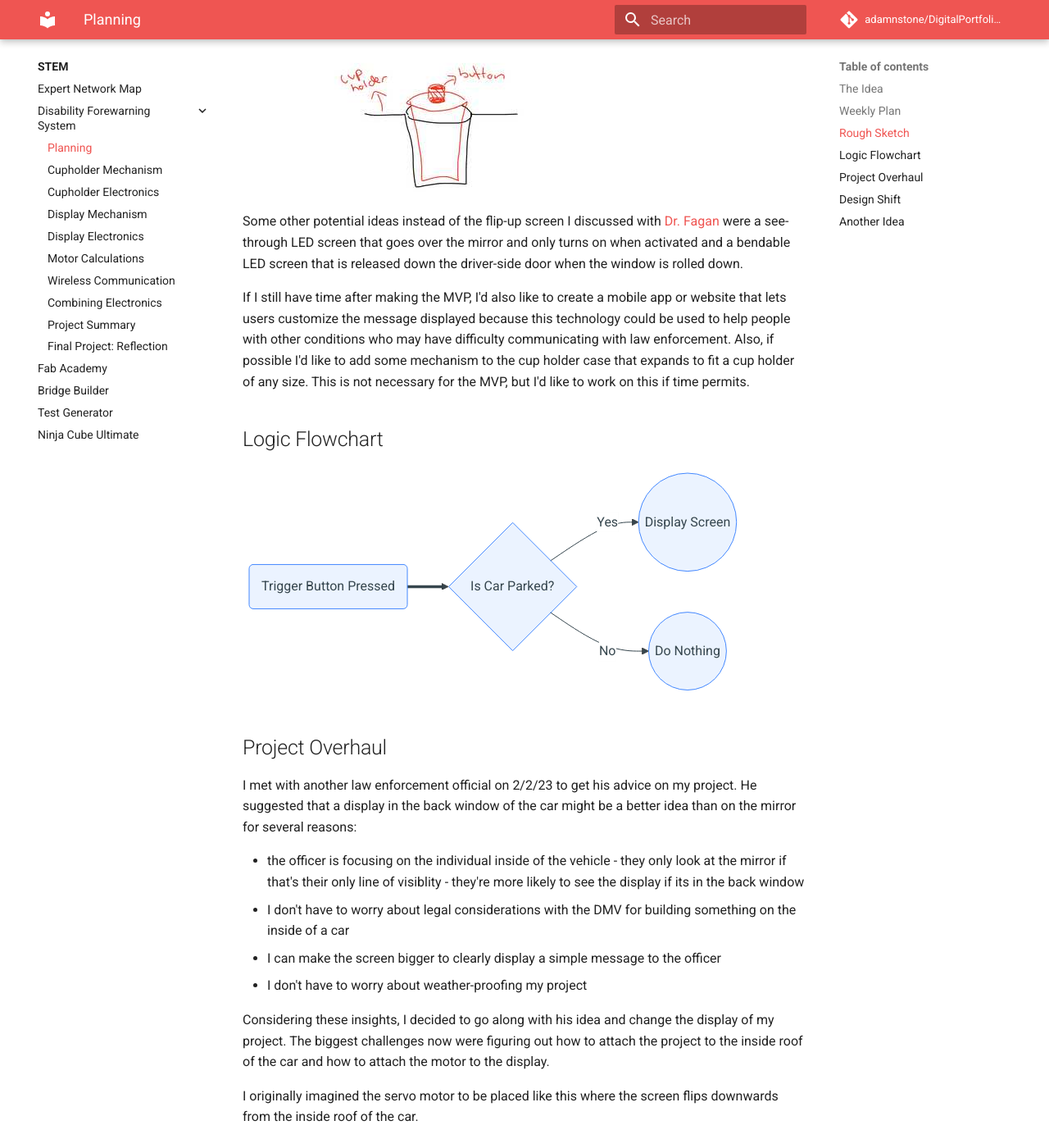
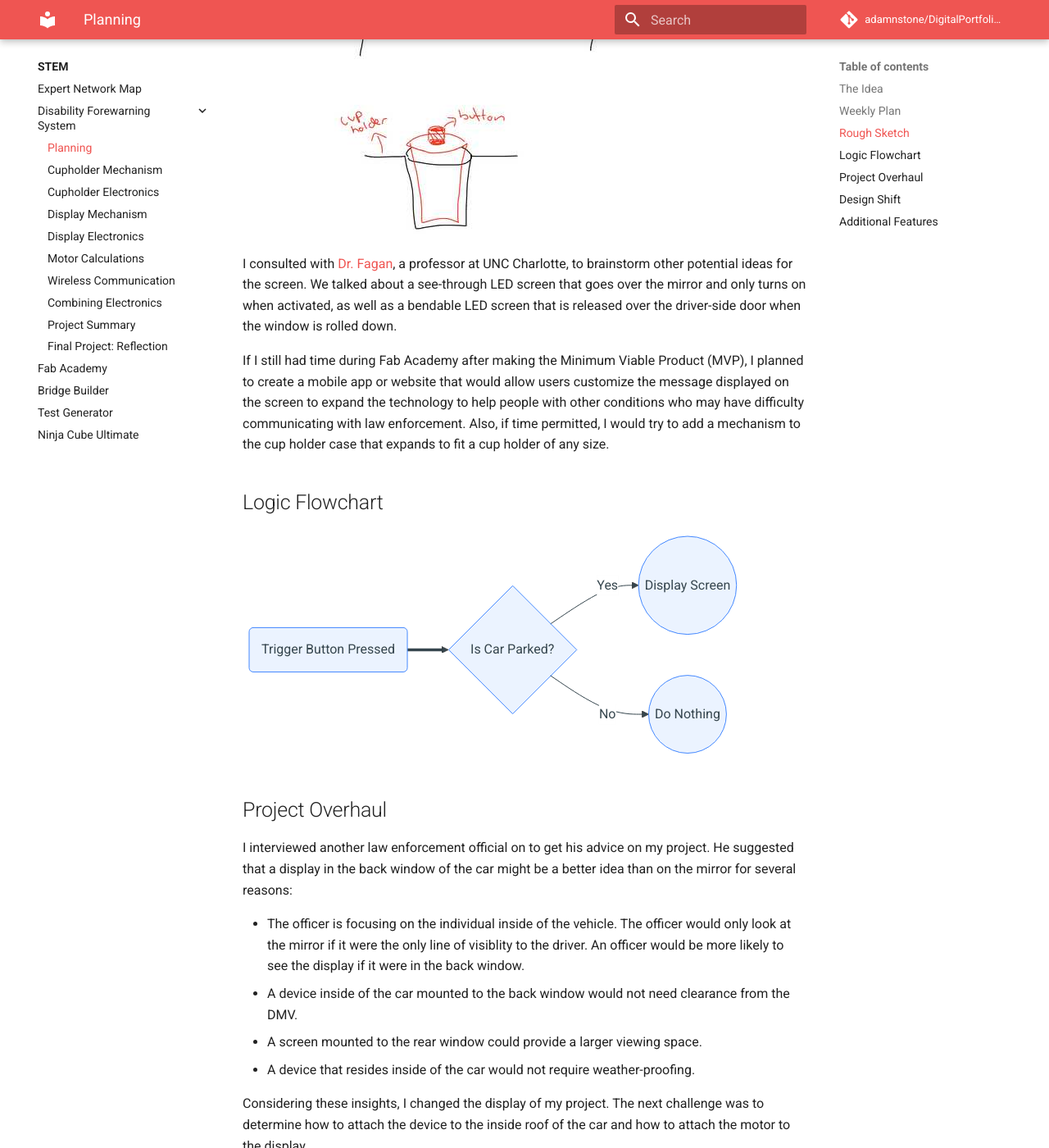
Before and after one commit to adamnstone/DigitalPortfolioWebsite, an MkDocs documentation site: the page built from docs/stem/disability-forewarning-system/final-project-planning.md, in a window 1280 px wide and 1400 px high, scrolled down 3360 px. Shown: the whole window at 82% size. Built offline with MkDocs 1.6.1 and Material for MkDocs 9.7.7, drawn with Linux system fonts in a browser that asks for light colours; comment, search, counter and statistics services are not loaded; some of the changed text lies outside the part shown.

Commit message:
DFS doc updated tense

```diff
--- a/docs/stem/disability-forewarning-system/final-project-planning.md
+++ b/docs/stem/disability-forewarning-system/final-project-planning.md
@@ -37,7 +37,7 @@ The conclusion from the discussion was that the best solution would be a flip-up
 
 ## Rough Sketch
 
-At first, I thought that a button on the steering wheel would require the least amount of movement by the driver as the officer approached.
+Initially, I thought that a button on the steering wheel could be pressed by the driver to raise the screen mounted on the mirror and communicate that the driver has Tourette Syndrome. I believed that having the button on the steering wheel would require the least amount of movement by the driver as the officer approached.
 
 ![Final Project Sketch Steering Wheel](../../assets/images/stem/disability-forewarning-system/final-project-sketch.jpg)
 
@@ -45,9 +45,9 @@ However, I decided against the button because it could accidentally be pressed w
 
 ![Final Project Sketch V2](../../assets/images/stem/disability-forewarning-system/final-project-sketch-v2.jpg)
 
-Some other potential ideas instead of the flip-up screen I discussed with [Dr. Fagan](https://mees.charlotte.edu/directory/terence-j-fagan) were a see-through LED screen that goes over the mirror and only turns on when activated and a bendable LED screen that is released down the driver-side door when the window is rolled down.
+I consulted with [Dr. Fagan](https://mees.charlotte.edu/directory/terence-j-fagan), a professor at UNC Charlotte, to brainstorm other potential ideas for the screen. We talked about a see-through LED screen that goes over the mirror and only turns on when activated, as well as a bendable LED screen that is released over the driver-side door when the window is rolled down.
 
-If I still have time after making the MVP, I'd also like to create a mobile app or website that lets users customize the message displayed because this technology could be used to help people with other conditions who may have difficulty communicating with law enforcement. Also, if possible I'd like to add some mechanism to the cup holder case that expands to fit a cup holder of any size. This is not necessary for the MVP, but I'd like to work on this if time permits.
+If I still had time during Fab Academy after making the Minimum Viable Product (MVP), I planned to create a mobile app or website that would allow users customize the message displayed on the screen to expand the technology to help people with other conditions who may have difficulty communicating with law enforcement. Also, if time permitted, I would try to add a mechanism to the cup holder case that expands to fit a cup holder of any size.
 
 ## Logic Flowchart
 
@@ -60,45 +60,45 @@ B --> |No| D((Do Nothing))
 
 ## Project Overhaul
 
-I met with another law enforcement official on 2/2/23 to get his advice on my project. He suggested that a display in the back window of the car might be a better idea than on the mirror for several reasons:
+I interviewed another law enforcement official on to get his advice on my project. He suggested that a display in the back window of the car might be a better idea than on the mirror for several reasons:
 
-- the officer is focusing on the individual inside of the vehicle - they only look at the mirror if that's their only line of visiblity - they're more likely to see the display if its in the back window
-- I don't have to worry about legal considerations with the DMV for building something on the inside of a car
-- I can make the screen bigger to clearly display a simple message to the officer
-- I don't have to worry about weather-proofing my project
+- The officer is focusing on the individual inside of the vehicle. The officer would only look at the mirror if it were the only line of visiblity to the driver. An officer would be more likely to see the display if it were in the back window.
+- A device inside of the car mounted to the back window would not need clearance from the DMV.
+- A screen mounted to the rear window could provide a larger viewing space.
+- A device that resides inside of the car would not require weather-proofing.
 
-Considering these insights, I decided to go along with his idea and change the display of my project. The biggest challenges now were figuring out how to attach the project to the inside roof of the car and how to attach the motor to the display.
+Considering these insights, I changed the display of my project. The next challenge was to determine how to attach the device to the inside roof of the car and how to attach the motor to the display.
 
 I originally imagined the servo motor to be placed like this where the screen flips downwards from the inside roof of the car.
 
 ![Final Project Updated Sketch](../../assets/images/stem/disability-forewarning-system/updated-final-project-sketch.jpg)
 
-I considered possibly moving the display with a sliding motion like [this](https://www.youtube.com/watch?v=aXFCkfvWTHs) and not folding it upwards, but I ended up going with the folding motion because for a lot of cars the display won't be able to move upwards considering the angle between the roof and the trunk.
+I considered moving the display upward with an sliding motion like [this](https://www.youtube.com/watch?v=aXFCkfvWTHs) instead, but ended up going back to the above design since the angle between the roof and the trunk would prevent the upward sliding motion.
 
-For the motor itself, I am planning to make a servo-driven hinge mechanism similar to products I found while researching. [This Thingiverse page](https://www.thingiverse.com/thing:1323380/files) has the `STL` files from the video as well as a technical drawing. [This GrabCAD page](https://grabcad.com/library/servo-based-hinge-1) has 3D models also containing the servo motor itself.
+For the motor itself, I planned to make a servo-driven hinge mechanism similar to products I found while researching. [This Thingiverse page](https://www.thingiverse.com/thing:1323380/files) has the `STL` files from the design below, as well as a technical drawing. [This GrabCAD page](https://grabcad.com/library/servo-based-hinge-1) has 3D models also containing the servo motor itself.
 
 [![Servo-Driven Hinge](../../assets/images/stem/disability-forewarning-system/servo-driven-hinge-vid-thumbnail.jpg)](https://www.youtube.com/watch?v=e58yMo2MXdY)
 
-I am also planning on attaching the device through suction cups to the back window, as I feel this is the easiest and most secure mechanism for holding the display in place.
+I also planned on attaching the device through suction cups to the back window, as I felt this would be the easiest and most secure mechanism for holding the display in place.
 
 ## Design Shift
 
-I met with [Dr. Fagan](https://mees.charlotte.edu/directory/terence-j-fagan) who suggested that I slightly change my design to where the motor is at the axis the screen is rotating around.
+I met with [Dr. Fagan](https://mees.charlotte.edu/directory/terence-j-fagan) again who suggested that I slightly change my design so that the motor is on the axis the screen is rotating around.
 
 ![New Design](../../assets/images/stem/disability-forewarning-system/motor-image.jpg)
 
-Using [this servo motor case model](https://cults3d.com/en/orders/53123748), I adapted my design. Since I'm not sure what motor I'll use yet, I didn't design the attachment mechanism between the motor shaft and the screen.
+Using [this servo motor case model](https://cults3d.com/en/orders/53123748), I adapted my design. Since I'm wasn't sure what motor I'd yet, I didn't design the attachment mechanism between the motor shaft and the screen.
 
 ![Motor Design](../../assets/images/stem/disability-forewarning-system/motor-design.jpg)
 
-Next if the weight of my screen and case is `x`, I want to know the minimum torque for a motor to be able to turn it. [Dr. Fagan](https://mees.charlotte.edu/directory/terence-j-fagan) taught me that I can calculate the torque by multiplying the gravitational force by the distance between the axis of rotation and the center of mass, and I can ignore the angle since it starts horizontal and `sin0 (deg) = 1`. He then said I should multiply the result by a safety factor of two.
+Next, given the weight of my screen and case `x`, I wanted to know the minimum torque for a motor to be able to turn it. [Dr. Fagan](https://mees.charlotte.edu/directory/terence-j-fagan) taught me to calculate the torque by multiplying the gravitational force by the distance between the axis of rotation and the center of mass. He said I could ignore the angle since it starts horizontal and `sin0 = 1`. He then said I should multiply the result by a safety factor of two.
 
 ![Fagan Math](../../assets/images/stem/disability-forewarning-system/n-fagan-math.jpg)
 
-Here's my understanding of it simplified to an inequality for which I can plug in my material and design once it's finalized: `torque >= 19.6 * m * r` where `m` is the mass and `r` is the distance from the motor to the center of gravity.
+Here's the calculation simplified to an inequality for which I could plug in my material and design once it was finalized: `torque >= 19.6 * m * r` where `m` is the mass and `r` is the distance from the motor to the center of gravity.
 
 ![My Calculation](../../assets/images/stem/disability-forewarning-system/o-t-calc.jpg)
 
-## Another Idea
+## Additional Features
 
-Also, beyond the MVP, I'd like to implement notifications when there is low battery to make sure that the user is never in a situation where the device fails during an encounter with law enforcement.
+Also, beyond the MVP, I wanted to implement low-battery notifications to make sure that the user would never be in a situation where the device fails during an encounter with law enforcement.
```
